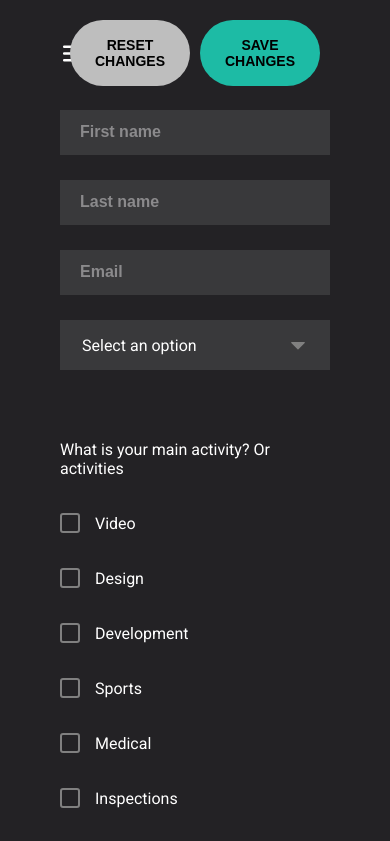
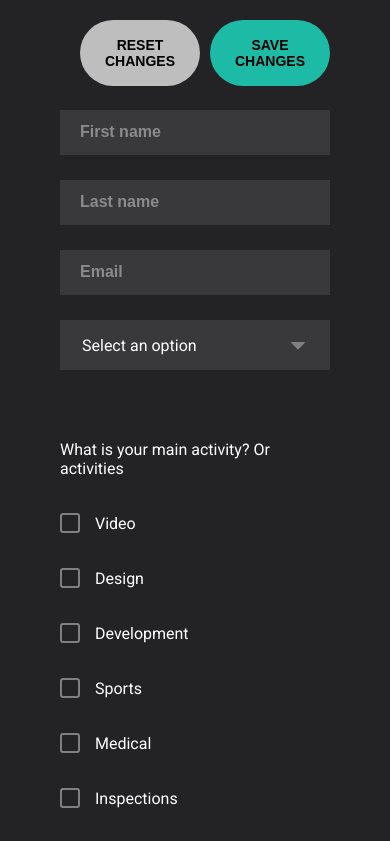
Before and after one commit to iagoPinheiro1401/pactto_challenge, a Next.js app: page /personalInformation in a window 390 px wide. Shown: the top 841 px of the page. Built offline with nearby package versions, Linux system fonts and the light colour scheme.

Commit message:
updated responsiveness

```diff
--- a/src/components/container/Container.jsx
+++ b/src/components/container/Container.jsx
@@ -8,6 +8,16 @@ const StyledContainer = styled.div`
   padding: 40px 30px;
   width: 100%;
   margin-left: ${props => props.isMenuOpen ? "380px" : "0px"};
+  height: 100vh;
+  z-index: 999;
+
+  @media (max-width: 1280px) {
+    ${props => props.isMenuOpen && `
+        margin-left: 0;
+        overflow-y: hidden;
+        pointer-events: none;
+    `}
+  }
 `
 
 export default function Container({ children }) {
--- a/src/pages/personalInformation.jsx
+++ b/src/pages/personalInformation.jsx
@@ -16,7 +16,7 @@ const Content = styled.div`
 const ButtonsAndMenuContainer = styled.div`
     display: flex;
     align-items: center;
-    justify-content: ${props => (props.show ? 'end' : 'space-between')};
+    justify-content: ${props => (props.show ? 'initial' : 'space-between')};
     gap: 10px;
     width: 100%;
     padding: 20px 0 20px 30px;
@@ -29,7 +29,7 @@ const ButtonsAndMenuContainer = styled.div`
 const ButtonContainer = styled.div`
     display: flex;
     gap: 10px;
-    width: 80%;
+    width: 100%;
     justify-content: end;
     padding: 0 100px;
 `
--- a/src/pages/profile.jsx
+++ b/src/pages/profile.jsx
@@ -42,6 +42,10 @@ const ButtonContainer = styled.div`
     margin-right: ${props => props.isMenuOpen ? "400px" : "0"};
     justify-content: end;
     padding: 0 50px;
+
+    @media (max-width: 1280px) {
+        margin-right: 0;
+    }
 `
 
 const StyledList = styled(List)`
@@ -148,7 +152,7 @@ export default function Profile() {
     }, [])
 
     return(
-        <StyledContainer>
+        <StyledContainer isMenuOpen={isMenuOpen}>
             <ButtonsAndMenuContainer scroll={scroll}>
                 <MenuAndTextContainer>
                     <StyledList show={!isMenuOpen} onClick={toggleMenu} size={27} color="#ffff" weight="bold"/>
```
